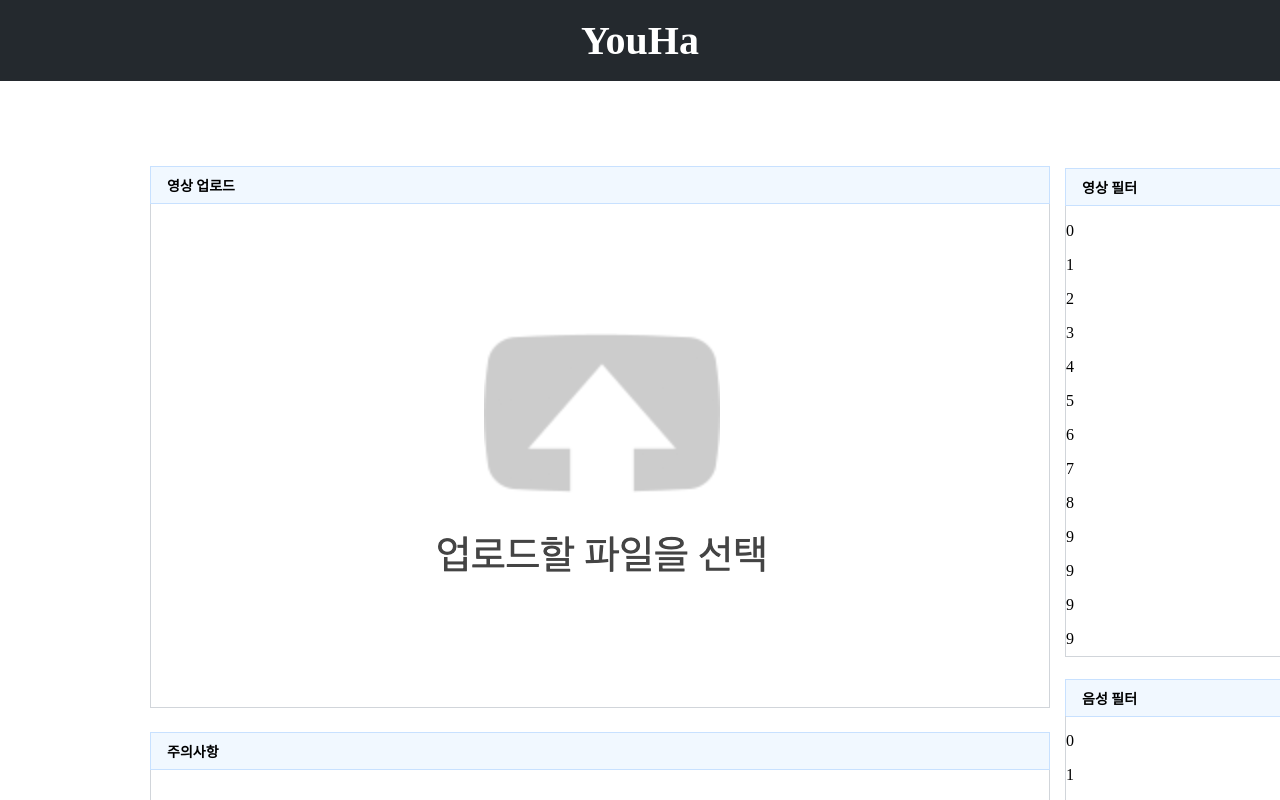
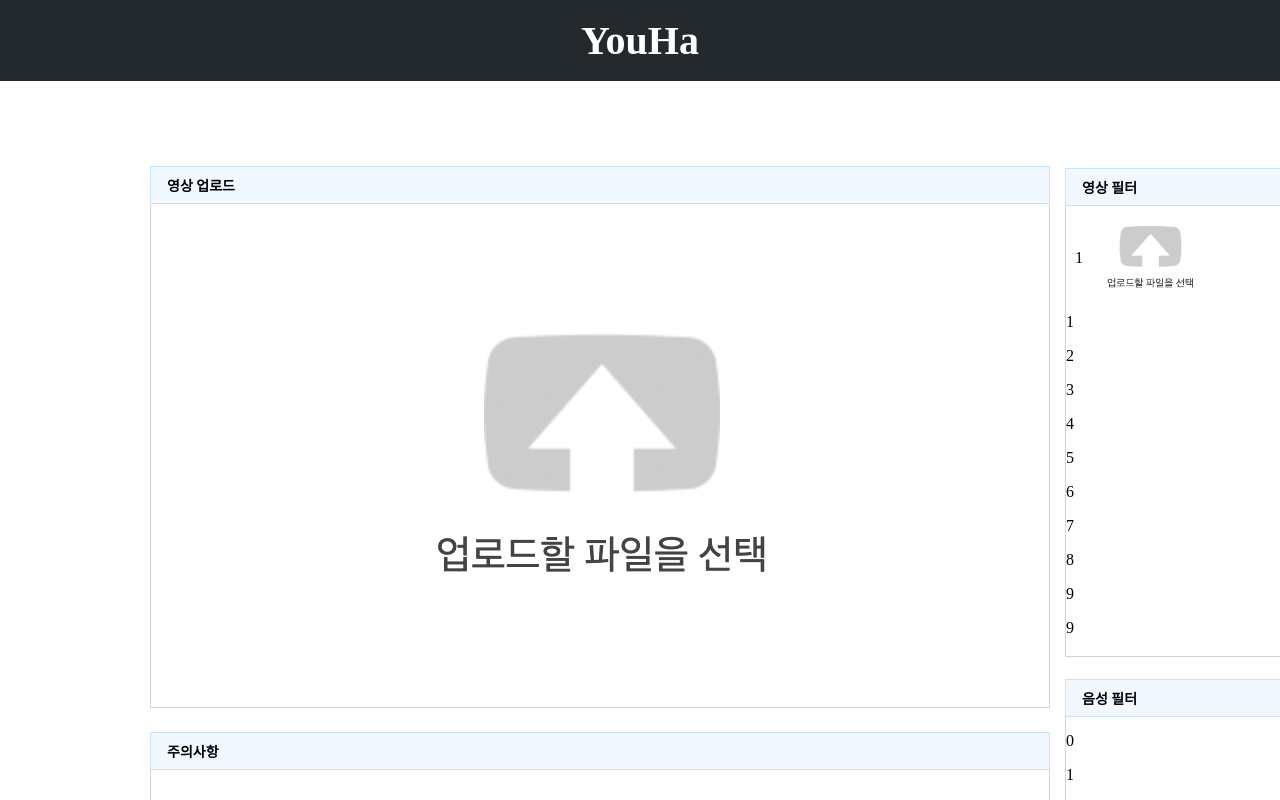
Before and after one commit to You-Ha/YouHi-Wep, a React (Create React App) app: page / in a window 1280 px wide. Shown: the top 800 px of the page. Built offline with nearby package versions, Linux system fonts and the light colour scheme.

Commit message:
Add image content

```diff
--- a/src/component/video.css
+++ b/src/component/video.css
@@ -1,3 +1,5 @@
+
+
 .video-filter {
   position: relative;
   width: 897px;
@@ -22,3 +24,16 @@
   font-weight: 700;
   font-size: 14px;
 }
+
+.filteredVideo {
+  width: 10%;
+  position: sticky;
+  left: 39px;
+}
+
+.filteredVideo-order {
+  display: inline;
+  position: relative;
+  left: 9px;
+  bottom: 30px;
+}
--- a/src/component/video.js
+++ b/src/component/video.js
@@ -17,7 +17,14 @@ const Video = () => {
             />
           )}
         >
-          <p>0</p>
+          <p>
+            <div className="filteredVideo-order">1</div>
+            <img
+              className="filteredVideo"
+              src={require("../img/upload.png")}
+              alt=""
+            />
+          </p>
           <p>1</p>
           <p>2</p>
           <p>3</p>
```
